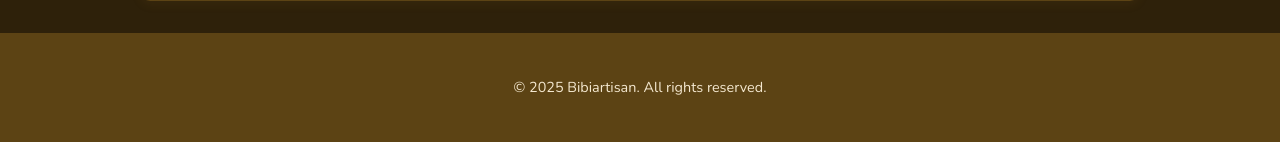
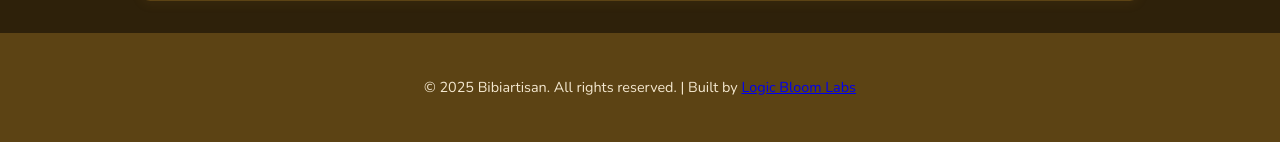
Before and after one commit to Sparexonzy95/tailor_brand, a Django app: page / in a window 1280 px wide. Shown: the part 2624-2766 px from the top of the page. Run offline with Django 5.2, Linux system fonts and the light colour scheme; data that the repository does not hold is empty; some web fonts are replaced.

Commit message:
Update base.html

```diff
--- a/website/templates/website/base.html
+++ b/website/templates/website/base.html
@@ -231,9 +231,10 @@
     </section>
 
     <!-- Footer -->
-    <footer>
-        <p>© 2025 Bibiartisan. All rights reserved.</p>
-    </footer>
+   <footer>
+    <p>© 2025 Bibiartisan. All rights reserved. | Built by <a href="https://logicbloomlabs.onrender.com/" target="_blank" rel="noopener">Logic Bloom Labs</a></p>
+</footer>
+
 
     <script>
         const showDialog = document.getElementById('showDialog');
```
